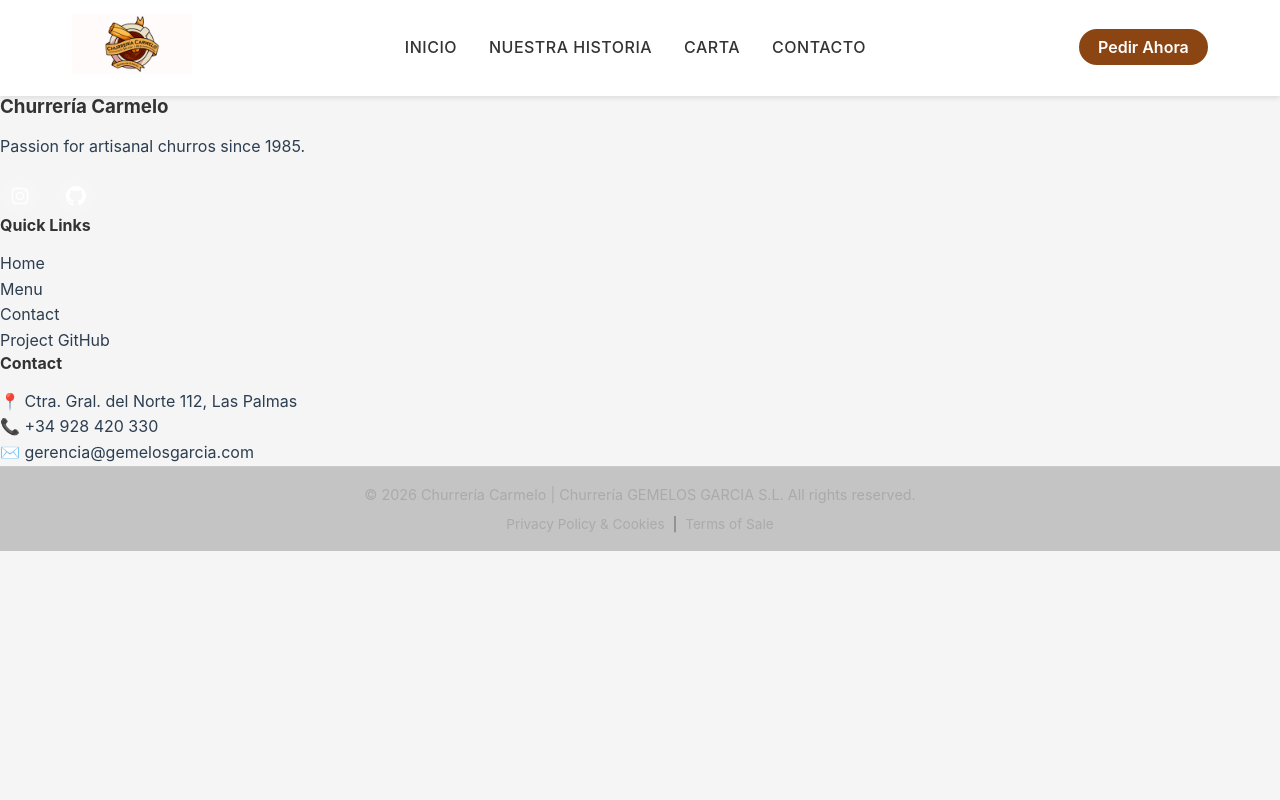
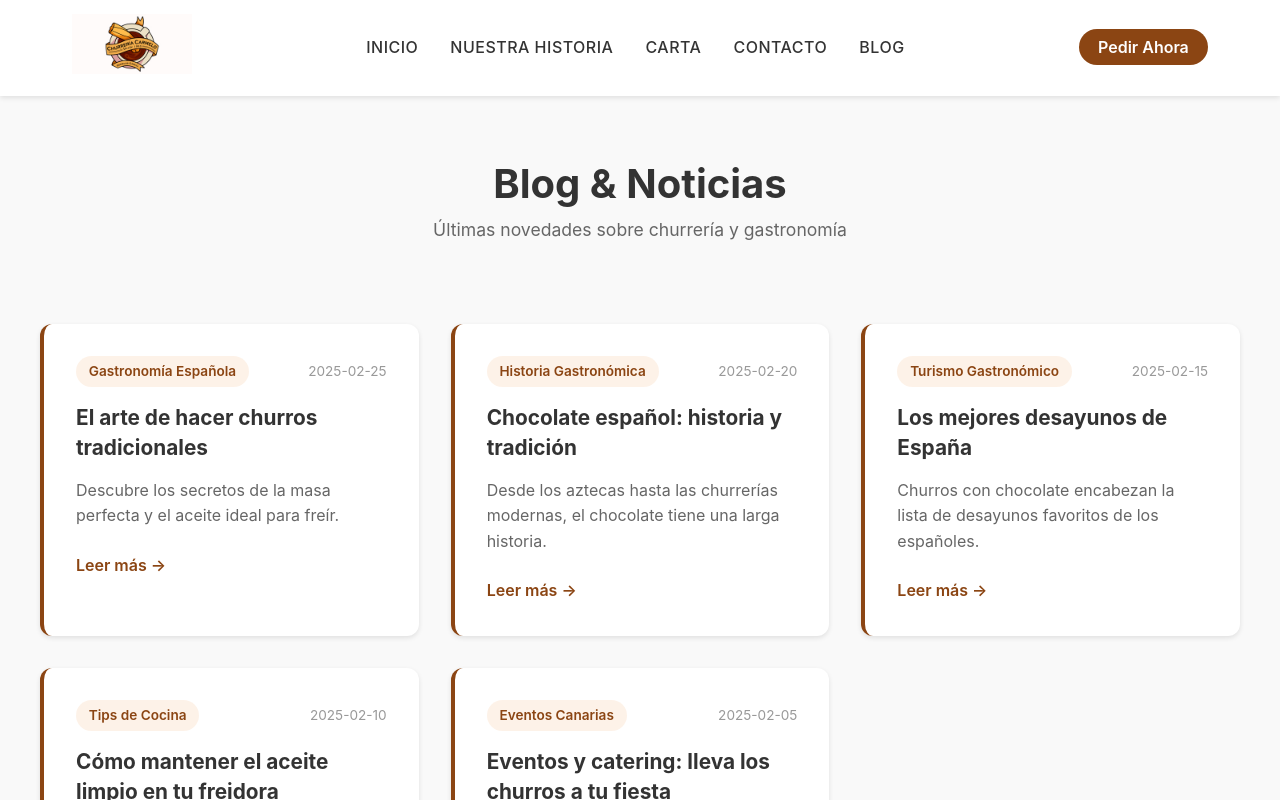
Before and after one commit to sebastianmartinezsalazar-sudo/Proyecto-web-de-Churrer-a-Carmelo, a React (Vite) app: page /blog in a window 1280 px wide. Shown: the top 800 px of the page. Built offline with nearby package versions, Linux system fonts and the light colour scheme.

Commit message:
feat: add RSS blog page and update navigation

```diff
--- a/src/App.jsx
+++ b/src/App.jsx
@@ -2,6 +2,7 @@
 import Home from './pages/home/Home';
 import Carta from './pages/carta/Carta';
 import Contacto from './pages/contacto/Contacto';
+import Blog from './pages/blog/Blog';
 import Layout from './components/layout/Layout';
 import './index.css';
 import './App.css';
@@ -15,6 +16,7 @@
           <Route path="/home" element={<Home />} />
           <Route path="/carta" element={<Carta />} />
           <Route path="/contacto" element={<Contacto />} />
+          <Route path="/blog" element={<Blog />} />
         </Routes>
       </Layout>
     </Router>
--- a/src/components/header/Header.jsx
+++ b/src/components/header/Header.jsx
@@ -19,6 +19,7 @@
             <li><a href="/historia">Nuestra Historia</a></li>
             <li><a href="/carta">Carta</a></li>
             <li><a href="/contacto">Contacto</a></li>
+            <li><a href="/blog">Blog</a></li>
           </ul>
         </nav>
 
--- /dev/null
+++ b/src/pages/blog/Blog.css
@@ -0,0 +1,143 @@
+/* Blog Page General */
+.blog-page {
+  min-height: 100vh;
+  background-color: #f9f9f9;
+  padding: 2rem;
+}
+
+/* Blog Header */
+.blog-header {
+  text-align: center;
+  margin-bottom: 3rem;
+  padding: 2rem 0;
+}
+
+.blog-header h1 {
+  font-size: 2.5rem;
+  color: var(--secondary-color);
+  margin-bottom: 0.5rem;
+}
+
+.blog-header p {
+  color: #666;
+  font-size: 1.1rem;
+}
+
+/* Blog Container Grid */
+.blog-container {
+  display: grid;
+  grid-template-columns: repeat(auto-fit, minmax(350px, 1fr));
+  gap: 2rem;
+  max-width: 1200px;
+  margin: 0 auto;
+}
+
+/* Blog Card */
+.blog-card {
+  background: white;
+  border-radius: 12px;
+  padding: 2rem;
+  box-shadow: var(--shadow-sm);
+  transition: transform 0.3s ease, box-shadow 0.3s ease;
+  border-left: 4px solid var(--primary-color);
+}
+
+.blog-card:hover {
+  transform: translateY(-5px);
+  box-shadow: var(--shadow-md);
+}
+
+/* Blog Card Header */
+.blog-card-header {
+  display: flex;
+  justify-content: space-between;
+  align-items: center;
+  margin-bottom: 1rem;
+  font-size: 0.85rem;
+}
+
+.blog-source {
+  background-color: rgba(230, 126, 34, 0.1);
+  color: var(--primary-color);
+  padding: 0.3rem 0.8rem;
+  border-radius: 20px;
+  font-weight: 600;
+}
+
+.blog-date {
+  color: #999;
+}
+
+/* Blog Title */
+.blog-title {
+  font-size: 1.3rem;
+  color: var(--secondary-color);
+  margin-bottom: 1rem;
+  line-height: 1.4;
+}
+
+/* Blog Description */
+.blog-description {
+  color: #666;
+  line-height: 1.6;
+  margin-bottom: 1.5rem;
+}
+
+/* Blog Link */
+.blog-link {
+  display: inline-block;
+  color: var(--primary-color);
+  text-decoration: none;
+  font-weight: 600;
+  transition: color 0.3s ease;
+}
+
+.blog-link:hover {
+  color: var(--primary-hover);
+}
+
+/* Blog Footer */
+.blog-footer {
+  text-align: center;
+  margin-top: 3rem;
+  padding: 2rem 0;
+  color: #999;
+  font-size: 0.9rem;
+}
+
+/* Loading & Error States */
+.blog-loading,
+.blog-error {
+  text-align: center;
+  padding: 4rem;
+  font-size: 1.2rem;
+}
+
+.blog-loading {
+  color: var(--primary-color);
+}
+
+.blog-error {
+  color: #dc3545;
+}
+
+/* Responsive */
+@media (max-width: 768px) {
+  .blog-page {
+    padding: 1rem;
+  }
+
+  .blog-header h1 {
+    font-size: 2rem;
+  }
+
+  .blog-container {
+    grid-template-columns: 1fr;
+  }
+
+  .blog-card-header {
+    flex-direction: column;
+    align-items: flex-start;
+    gap: 0.5rem;
+  }
+}
--- /dev/null
+++ b/src/pages/blog/Blog.jsx
@@ -0,0 +1,120 @@
+import { useState, useEffect } from 'react';
+import './Blog.css';
+
+const RSS_FEED = 'https://rss.app/feeds/test.xml';
+
+const mockRSSItems = [
+    {
+        title: "El arte de hacer churros tradicionales",
+        description: "Descubre los secretos de la masa perfecta y el aceite ideal para freír.",
+        link: "#",
+        pubDate: "2025-02-25",
+        source: "Gastronomía Española"
+    },
+    {
+        title: "Chocolate español: historia y tradición",
+        description: "Desde los aztecas hasta las churrerías modernas, el chocolate tiene una larga historia.",
+        link: "#",
+        pubDate: "2025-02-20",
+        source: "Historia Gastronómica"
+    },
+    {
+        title: "Los mejores desayunos de España",
+        description: "Churros con chocolate encabezan la lista de desayunos favoritos de los españoles.",
+        link: "#",
+        pubDate: "2025-02-15",
+        source: "Turismo Gastronómico"
+    },
+    {
+        title: "Cómo mantener el aceite limpio en tu freidora",
+        description: "Consejos profesionales para alargar la vida del aceite y mantener el sabor.",
+        link: "#",
+        pubDate: "2025-02-10",
+        source: "Tips de Cocina"
+    },
+    {
+        title: "Eventos y catering: lleva los churros a tu fiesta",
+        description: "Servicio de churrería móvil para bodas, cumpleaños y eventos corporativos.",
+        link: "#",
+        pubDate: "2025-02-05",
+        source: "Eventos Canarias"
+    }
+];
+const Blog = () => {
+  // State management
+  const [rssItems, setRssItems] = useState([]);
+  const [isLoading, setIsLoading] = useState(true);
+  const [hasError, setHasError] = useState(false);
+
+  // Fetch RSS data on component mount
+  useEffect(() => {
+    const fetchRSS = async () => {
+      try {
+        setIsLoading(true);
+
+        // Simulate API call delay
+        await new Promise(resolve => setTimeout(resolve, 1000));
+
+        // Use mock data (in production, you would fetch from RSS API)
+        setRssItems(mockRSSItems);
+        setHasError(false);
+      } catch (error) {
+        console.error('Error fetching RSS feed:', error);
+        setHasError(true);
+      } finally {
+        setIsLoading(false);
+      }
+    };
+
+    fetchRSS();
+  }, []);
+
+  // Loading state
+  if (isLoading) {
+    return (
+      <div className="blog-page">
+        <div className="blog-loading">Loading news...</div>
+      </div>
+    );
+  }
+
+  // Error state
+  if (hasError) {
+    return (
+      <div className="blog-page">
+        <div className="blog-error">Error loading news. Please try again later.</div>
+      </div>
+    );
+  }
+
+  return (
+    <div className="blog-page">
+      <div className="blog-header">
+        <h1>Blog & Noticias</h1>
+        <p>Últimas novedades sobre churrería y gastronomía</p>
+      </div>
+
+      <div className="blog-container">
+        {rssItems.map((item, index) => (
+          <article key={index} className="blog-card">
+            <div className="blog-card-header">
+              <span className="blog-source">{item.source}</span>
+              <span className="blog-date">{item.pubDate}</span>
+            </div>
+            <h2 className="blog-title">{item.title}</h2>
+            <p className="blog-description">{item.description}</p>
+            <a href={item.link} className="blog-link" target="_blank" rel="noopener noreferrer">
+              Leer más →
+            </a>
+          </article>
+        ))}
+      </div>
+
+      <div className="blog-footer">
+        <p>Feed RSS actualizado diariamente | Powered by RSS.app</p>
+      </div>
+    </div>
+  );
+};
+
+export default Blog;
```
